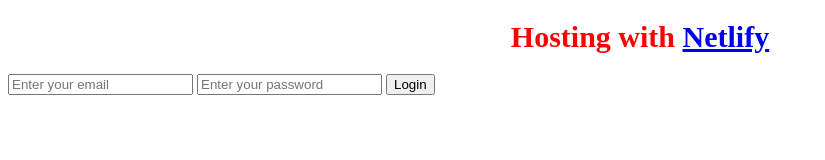
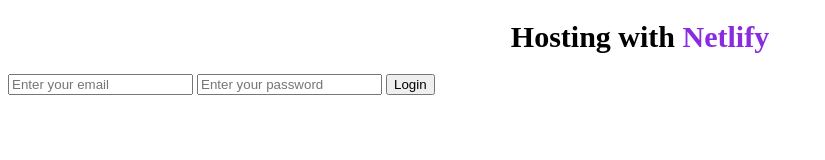
Before and after one commit to Ellino1s/My-app, a plain HTML site: page index.html in a window 1280 px wide. Shown: the whole page, without its empty margins (0-825 px from the left). Drawn offline with Linux system fonts and the light colour scheme.

Commit message:
Updated style.css
Styled heading, link, form.

```diff
--- a/style.css
+++ b/style.css
@@ -1,5 +1,15 @@
 h1 {
   text-align: center;
-  color: red;
+  color: black;
   font-size: 30px;
 }
+
+a {
+  text-decoration: none;
+  color: blueviolet;
+}
+
+form {
+  display: block;
+  margin: 0 auto;
+}
```
